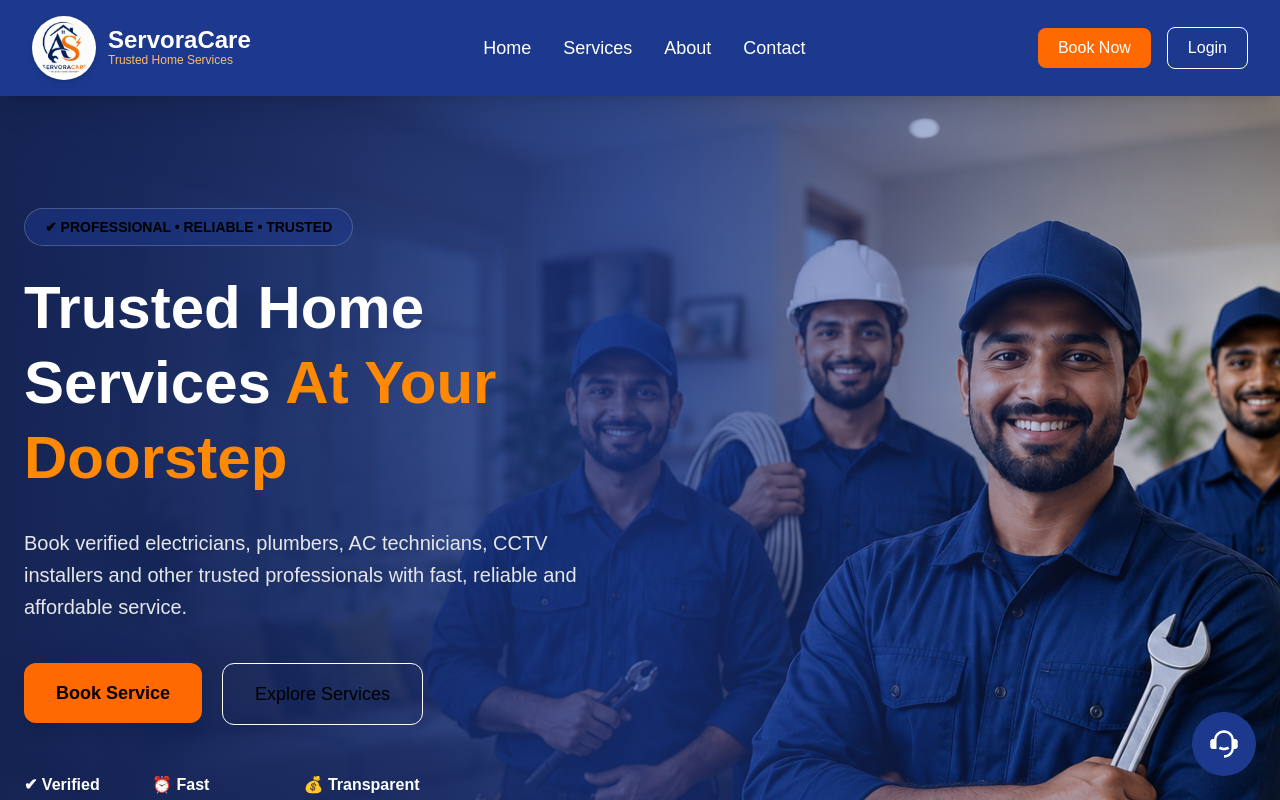
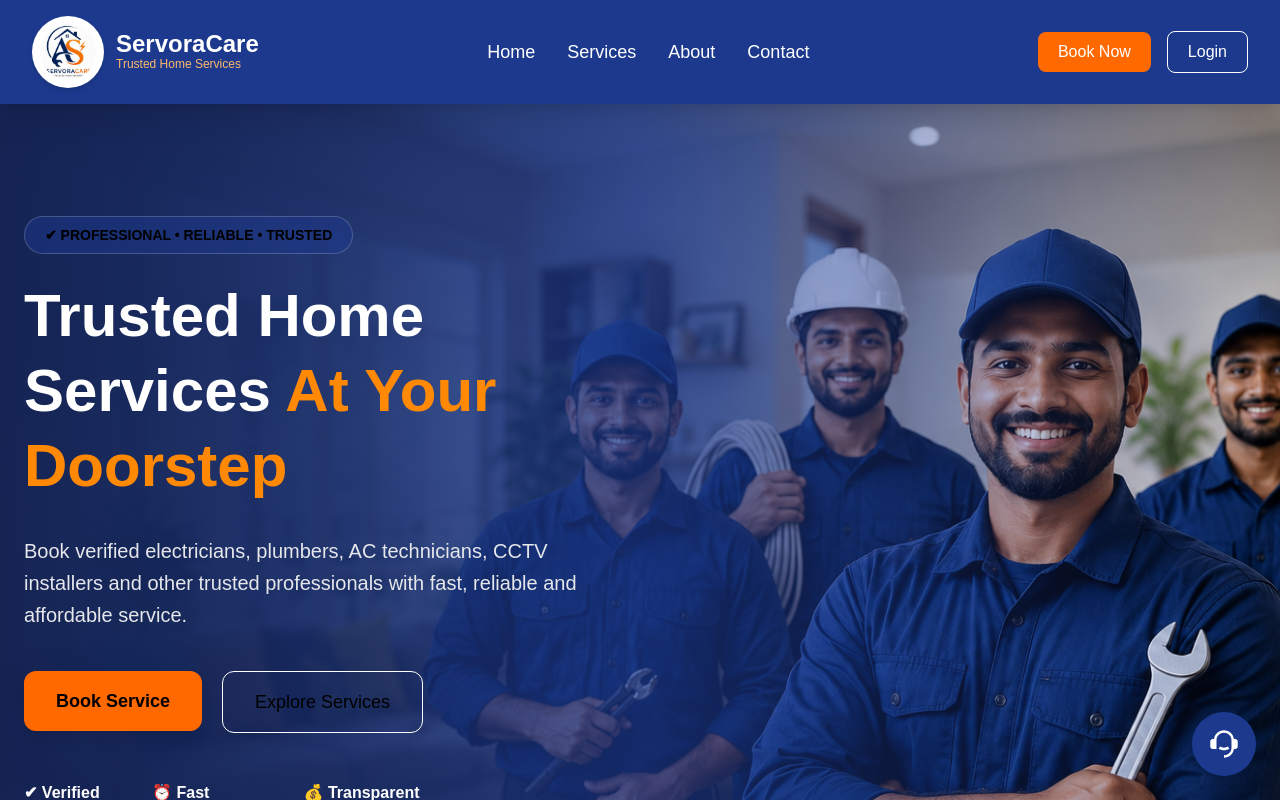
Before and after one commit to Boby-Singh/servoracare, a React (Vite) app: page / in a window 1280 px wide. Shown: the top 800 px of the page. Built offline with nearby package versions, Linux system fonts and the light colour scheme.

Commit message:
Added new navbar, favicon, dashboard improvements and payment updates

```diff
--- a/src/components/Navbar.jsx
+++ b/src/components/Navbar.jsx
@@ -53,7 +53,7 @@ function Navbar() {
           <img
             src={logo}
             alt="ServoraCare"
-            className="h-16 w-16 rounded-full bg-white p-1 shadow-md"
+            className="h-18 w-18 rounded-full bg-white p-2 shadow-md"
           />
 
           <div>
```
